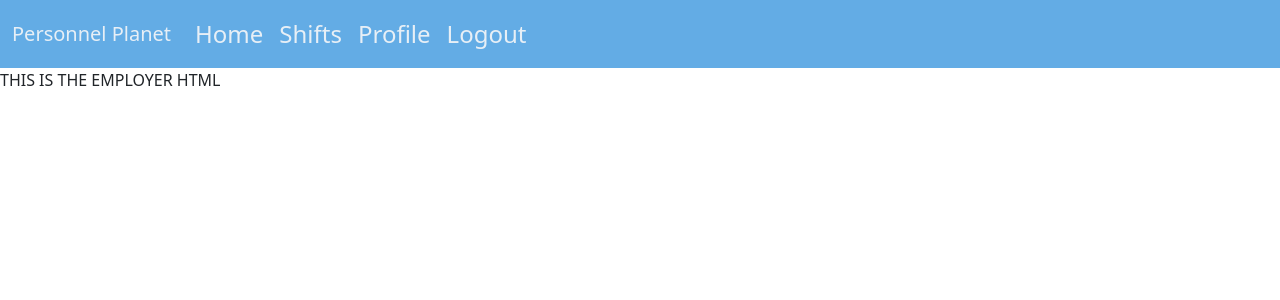
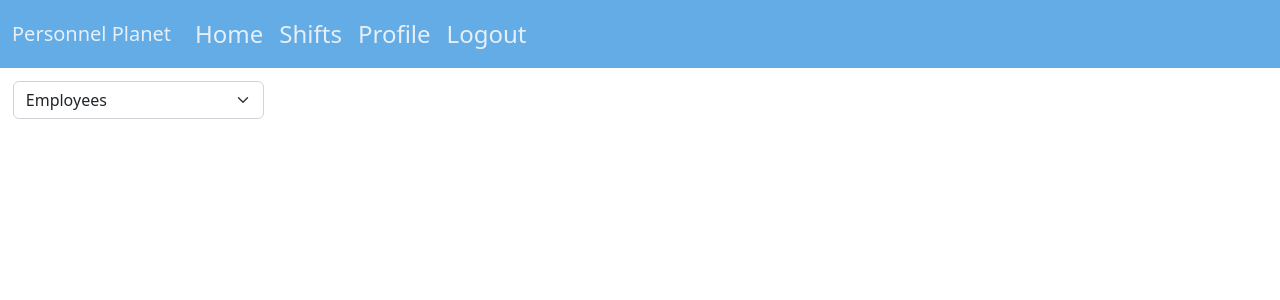
Before and after one commit to DawsonCooper/CS50w_Capstone, a Django app: page /shifts in a window 1280 px wide. Shown: the top 300 px of the page. Run offline with Django 4.2, Linux system fonts and the light colour scheme; a user stored in the database is signed in; data comes from the database, SQL or seed files in the repository.

Commit message:
employer template has select menu with all employees at that company/ employer shift view passes in schedules/ TODO: Generate tables in employer shift template of employee schedules

```diff
--- a/personnelPlanet/static/style.css
+++ b/personnelPlanet/static/style.css
@@ -151,3 +151,12 @@ body{
 #shift-table-cont{
     margin: 2%;
 }
+
+/* EMPLOYER SECTION */
+#employer-shift-body{
+    margin: 1%;
+}
+
+.employer-shift-select{
+    width: 20% !important;
+}
--- a/personnelPlanet/templates/employer/shift.html
+++ b/personnelPlanet/templates/employer/shift.html
@@ -1,4 +1,18 @@
 {% extends 'layout.html' %}
 {% block body %}
-<header>THIS IS THE EMPLOYER HTML</header>
+<div id='employer-shift-body'>
+{% if workers %}
+<select class="form-select employer-shift-select" aria-label="Default select example">
+    <option selected disabled>Employees</option>
+
+    {% for worker in workers  %}
+    {% if worker.id != user.id %}
+    <option value="{{ worker.id }}">{{ worker.workId }}</option>
+    {% endif %}
+    {% endfor %}
+    {% endif %}
+</select>
+<!-- WE WILL WANT A TABLE THAT DISPLAYS EMPLOYEE SHIFT INFO ONCE AN EMPLOYEE IS CLICKED IN THE SELECT MENU -->
+
+</div>
 {% endblock %}
--- a/personnelPlanet/views.py
+++ b/personnelPlanet/views.py
@@ -89,8 +89,19 @@ def shift(request):
     # for employee (a grid like page with day and shift information, swap shift functionality, call in functionality)
     # for emplyer (input fields for adding/removing shift information, swap shift approval call in notices)
     if request.user.isEmployer:
+        workerList = User.objects.filter(
+            company=request.user.company).values()
+        workers = workerList.values('id', 'workId')
+        schedules = []
+        for employee in workers:
+            if Schedule.objects.filter(employee=employee['id']).values():
+                schedules.append(Schedule.objects.filter(
+                    employee=employee['id']).values())
+
+        print(schedules, workers)
         return render(request, 'employer/shift.html', {
-
+            'schedules': schedules,
+            'workers': workers,
         })
     else:
 
```
